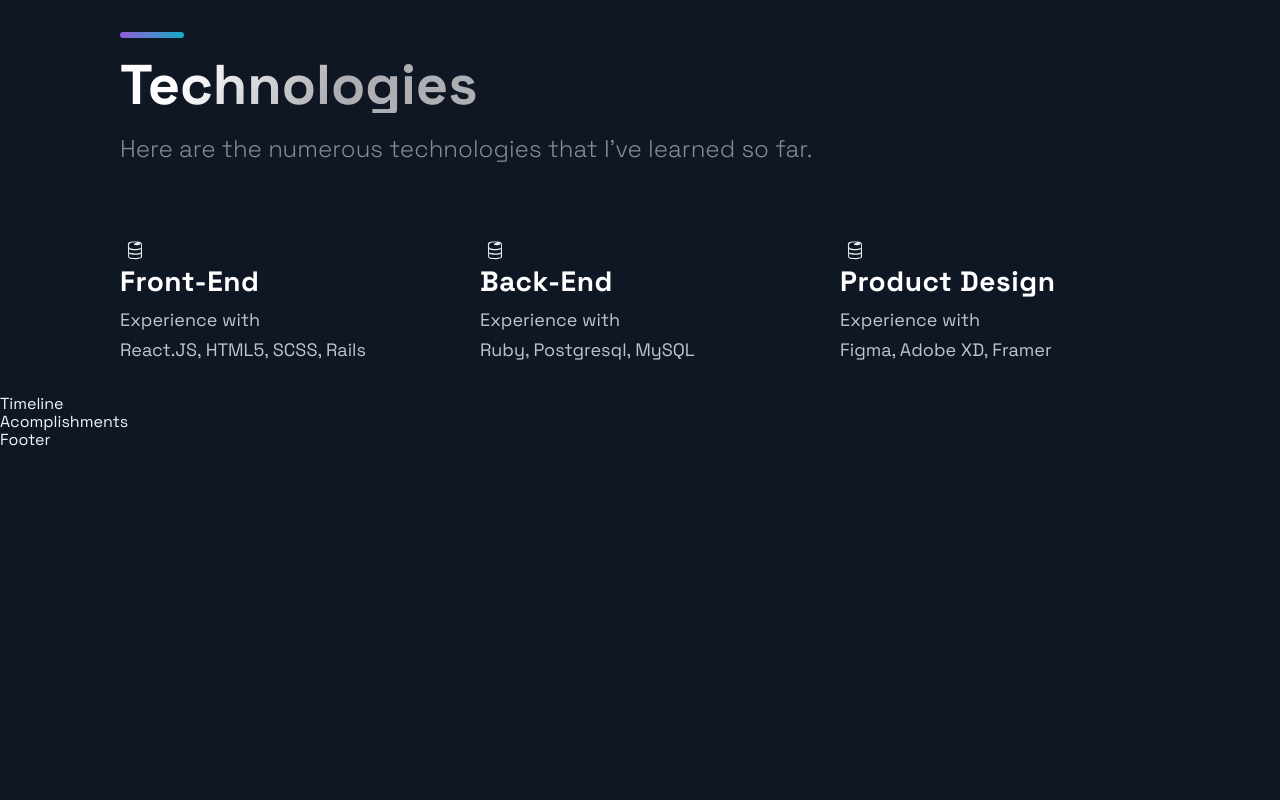
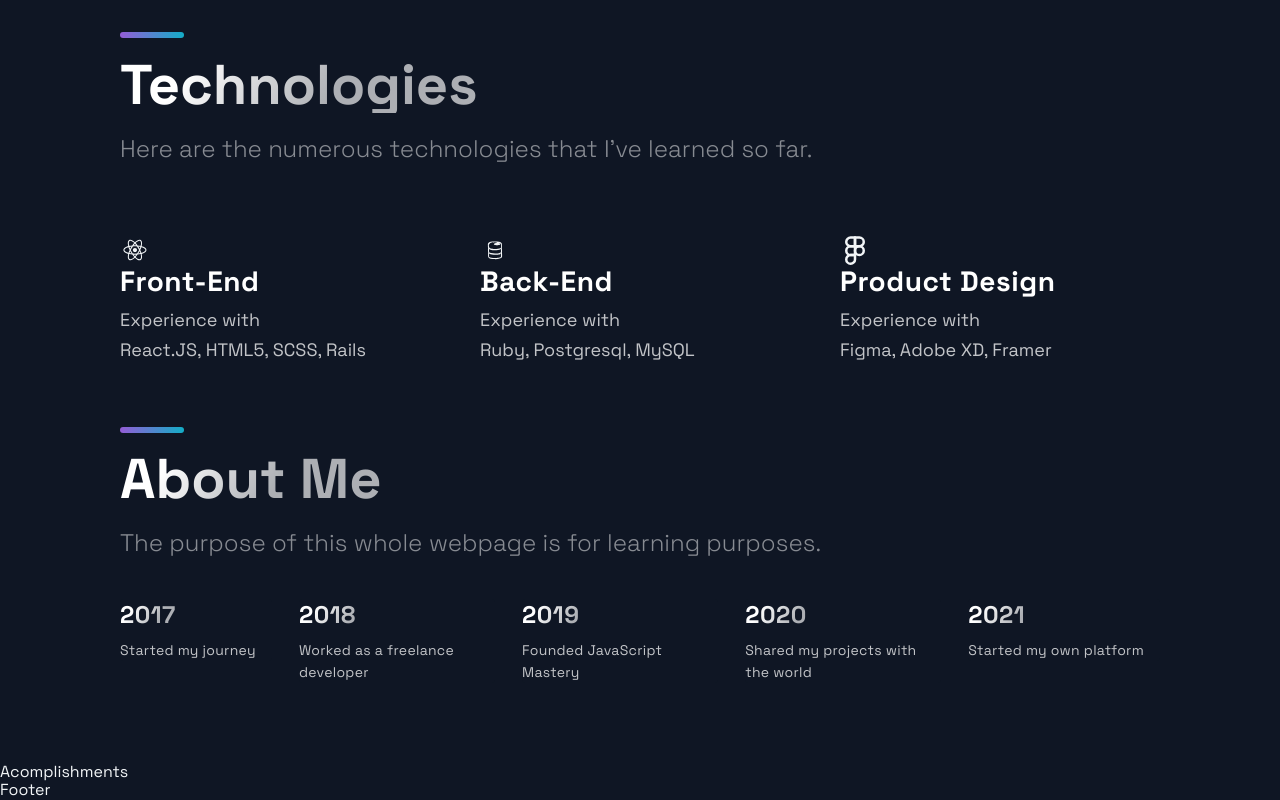
Before and after one commit to maisoncastro/react-practise, a Next.js app: page / in a window 1280 px wide. Shown: the part 2202-3002 px from the top of the page. Before the commit the page ends 2652 px from the top, so only its background shows below. Built offline with nearby package versions, Linux system fonts and the light colour scheme.

Commit message:
Finished About Section

```diff
--- a/src/components/Technologies/Technologies.js
+++ b/src/components/Technologies/Technologies.js
@@ -1,5 +1,6 @@
 import React from 'react';
-import { DiFirebase, DiReact, DiZend } from 'react-icons/di';
+import { DiFirebase, DiReact } from 'react-icons/di';
+import { FiFigma } from 'react-icons/fi';
 import { Section, SectionDivider, SectionText, SectionTitle } from '../../styles/GlobalComponents';
 import { List, ListContainer, ListItem, ListParagraph, ListTitle } from './TechnologiesStyles';
 
@@ -13,7 +14,7 @@ const Technologies = () =>  (
     </SectionText>
     <List>
       <ListItem>
-        <DiFirebase size="3rem" />
+        <DiReact size="3rem" />
         <ListContainer>
           <ListTitle>
             Front-End
@@ -37,7 +38,7 @@ const Technologies = () =>  (
         </ListContainer>
       </ListItem>
       <ListItem>
-        <DiFirebase size="3rem" />
+        <FiFigma size="3rem" />
         <ListContainer>
           <ListTitle>
             Product Design
--- a/src/components/TimeLine/TimeLine.js
+++ b/src/components/TimeLine/TimeLine.js
@@ -7,45 +7,83 @@ import { TimeLineData } from '../../constants/constants';
 const TOTAL_CAROUSEL_COUNT = TimeLineData.length;
 
 const Timeline = () => {
-  // const [activeItem, setActiveItem] = useState(0);
-  // const carouselRef = useRef();
+  const [activeItem, setActiveItem] = useState(0);
+  const carouselRef = useRef();
 
   // const scroll = (node, left) => {
   //   return node.scrollTo({ left, behavior: 'smooth' });
   // }
 
-  // const handleClick = (e, i) => {
-  //   e.preventDefault();
+  const handleClick = (e, i) => {
+    e.preventDefault();
 
-  //   if (carouselRef.current) {
-  //     const scrollLeft = Math.floor(carouselRef.current.scrollWidth * 0.7 * (i / TimeLineData.length));
+    if (carouselRef.current) {
+      const scrollLeft = Math.floor(carouselRef.current.scrollWidth * 0.7 * (i / TimeLineData.length));
 
-  //     scroll(carouselRef.current, scrollLeft);
-  //   }
-  // }
+      scroll(carouselRef.current, scrollLeft);
+    }
+  }
 
-  // const handleScroll = () => {
-  //   if (carouselRef.current) {
-  //     const index = Math.round((carouselRef.current.scrollLeft / (carouselRef.current.scrollWidth * 0.7)) * TimeLineData.length);
+  const handleScroll = () => {
+    if (carouselRef.current) {
+      const index = Math.round((carouselRef.current.scrollLeft / (carouselRef.current.scrollWidth * 0.7)) * TimeLineData.length);
 
-  //     setActiveItem(index);
-  //   }
-  // }
+      setActiveItem(index);
+    }
+  }
 
-  // // snap back to beginning of scroll when window is resized
-  // // avoids a bug where content is covered up if coming from smaller screen
-  // useEffect(() => {
-  //   const handleResize = () => {
-  //     scroll(carouselRef.current, 0);
-  //   }
+  // snap back to beginning of scroll when window is resized
+  // avoids a bug where content is covered up if coming from smaller screen
+  useEffect(() => {
+    const handleResize = () => {
+      scroll(carouselRef.current, 0);
+    }
 
-  //   window.addEventListener('resize', handleResize);
-  // }, []);
+    window.addEventListener('resize', handleResize);
+  }, []);
 
   return (
-    <div>
-      Timeline
-    </div>
+    <Section id="about">
+      <SectionDivider />
+      <br />
+      <SectionTitle>About Me</SectionTitle>
+      <SectionText>
+        The purpose of this whole webpage is for learning purposes.
+      </SectionText>
+      <CarouselContainer ref={carouselRef} onScroll={handleScroll}>
+        <>
+          {TimeLineData.map((item, index) => (
+            <CarouselMobileScrollNode key={index} final={index === TOTAL_CAROUSEL_COUNT - 1}>
+              <CarouselItem
+                index={index}
+                id={`carousel__item-${index}`}
+                active={activeItem}
+                onClick={(e) => handleClick(e, index)}
+              >
+              <CarouselItemTitle >
+                {item.year}
+              </CarouselItemTitle>
+              <CarouselItemText>
+                {item.text}
+              </CarouselItemText>
+              </CarouselItem>
+            </CarouselMobileScrollNode>
+          ))}
+        </>
+      </CarouselContainer>
+      <CarouselButtons>
+        {TimeLineData.map((item, index) => (
+          <CarouselButton
+            key={index}
+            index={index}
+            active={activeItem}
+            onClick={(e) => handleClick(e, index)}
+          >
+            <CarouselButtonDot active={activeItem}/>
+          </CarouselButton>
+        ))}
+      </CarouselButtons>
+    </Section>
   );
 };
 
```
Also changed, not shown: 1 other file (tests, documents, lock files or other folders).
